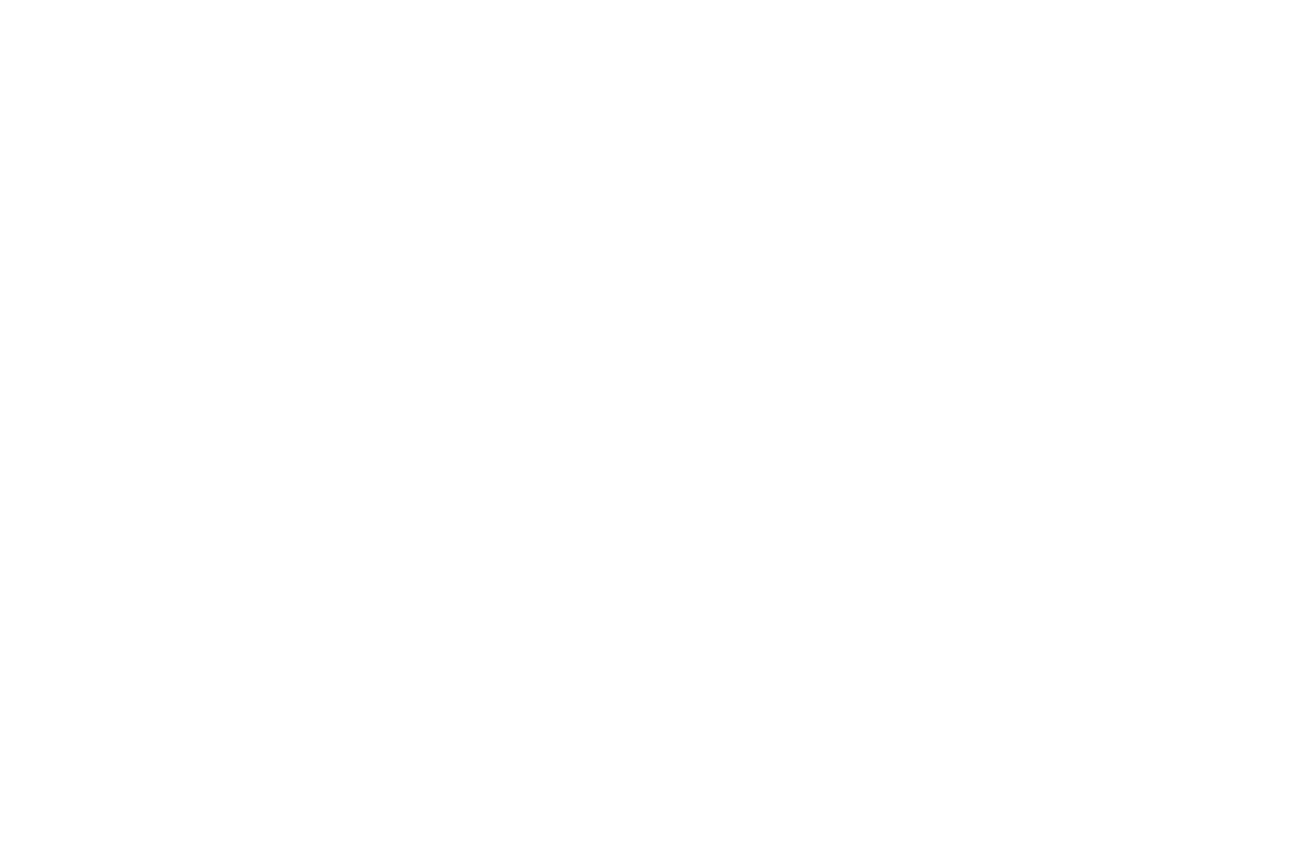
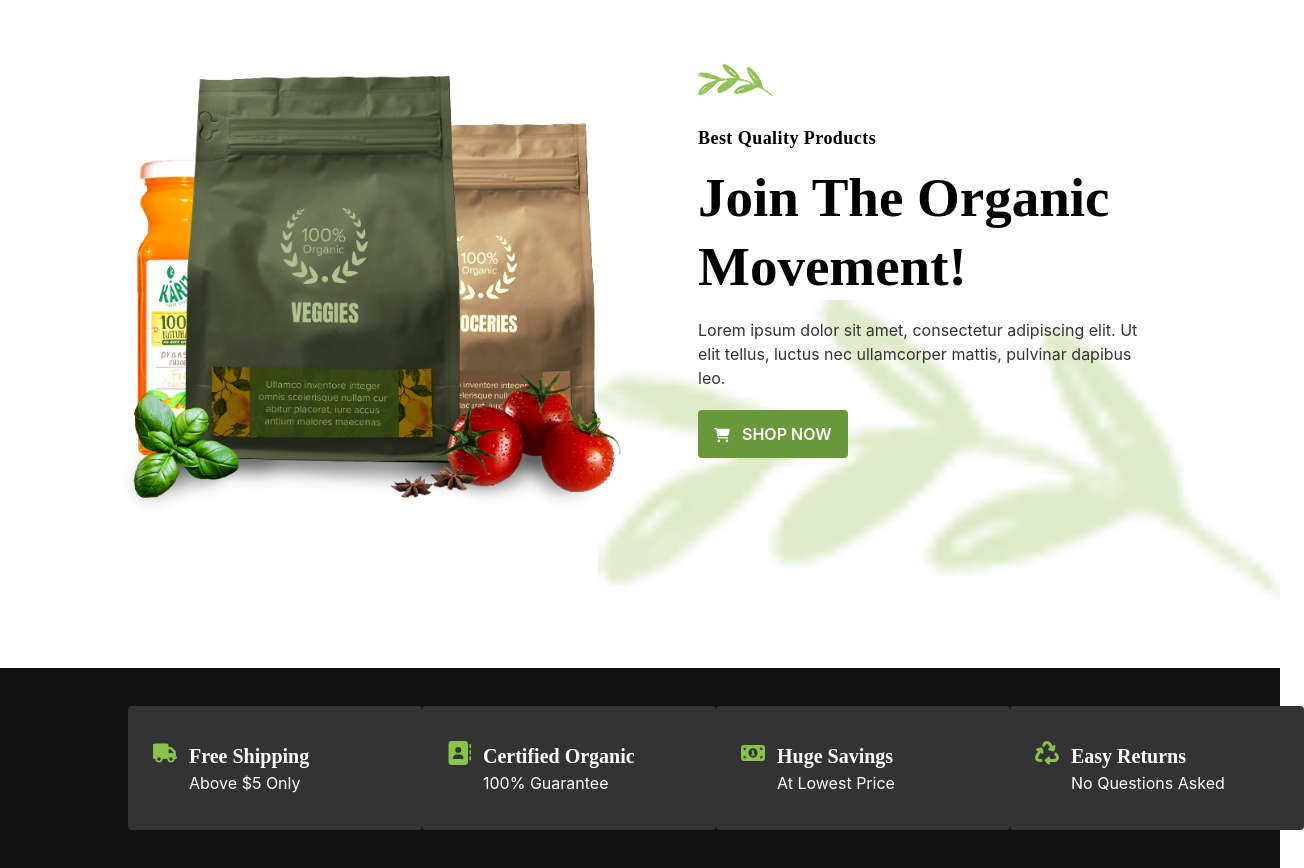
Before and after one commit to AzadNishad/Mr.Organic, a React (Create React App) app in the folder organic/: page / in a window 1280 px wide. Shown: the part 200-1068 px from the top of the page, 1304 px wide, since content can reach past the window. Before the commit the page ends 800 px from the top, so only its background shows below. Built offline with nearby package versions, Linux system fonts and the light colour scheme.

Commit message:
Highlight Section Complete

```diff
--- a/organic/src/App.js
+++ b/organic/src/App.js
@@ -1,9 +1,13 @@
+import Hero from './components/Hero';
 import NavBar from './components/NavBar'
+import Highlight from './components/Highlight'
 
 function App() {
   return (
     <>
       <NavBar />
+      <Hero/>
+      <Highlight />
     </>
   );
 }
--- /dev/null
+++ b/organic/src/components/Highlight.jsx
@@ -0,0 +1,47 @@
+import React from 'react'
+import { FaTruck, FaAddressBook, FaMoneyBill1, FaRecycle } from "react-icons/fa6";
+
+export default function Highlight() {
+  return (
+    <div className="w-full bg-[#111111] flex justify-center">
+      <div className="w-[80%] h-[200px] flex items-center justify-between text-white">
+        <div className='bg-[#333333] py-[35px] px-[25px] rounded'>
+          <div className='flex gap-3'>
+            <FaTruck className='text-[#88C34A] text-[24px]'/>
+            <div className='w-52'>
+              <h2 className='text-[20px] font-[700]' style={{fontFamily:'Merriweather'}}>Free Shipping</h2>
+              <p className='text-base'>Above $5 Only</p>
+            </div>
+          </div>
+        </div>
+        <div className='bg-[#333333] py-[35px] px-[25px] rounded'>
+        <div className='flex gap-3'>
+            <FaAddressBook className='text-[#88C34A] text-[24px]'/>
+            <div className='w-52'>
+              <h2 className='text-[20px] font-[700]' style={{fontFamily:'Merriweather'}}>Certified Organic</h2>
+              <p className='text-base'>100% Guarantee</p>
+            </div>
+          </div>
+        </div>
+        <div className='bg-[#333333] py-[35px] px-[25px] rounded'>
+        <div className='flex gap-3'>
+            <FaMoneyBill1 className='text-[#88C34A] text-[24px]'/>
+            <div className='w-52'>
+              <h2 className='text-[20px] font-[700]' style={{fontFamily:'Merriweather'}}>Huge Savings</h2>
+              <p className='text-base'>At Lowest Price</p>
+            </div>
+          </div>
+        </div>
+        <div className='bg-[#333333] py-[35px] px-[25px] rounded'>
+        <div className='flex gap-3'>
+            <FaRecycle className='text-[#88C34A] text-[24px]'/>
+            <div className='w-52'>
+              <h2 className='text-[20px] font-[700]' style={{fontFamily:'Merriweather'}}>Easy Returns</h2>
+              <p className='text-base'>No Questions Asked</p>
+            </div>
+          </div>
+        </div>
+      </div>
+    </div>
+  )
+}
```
